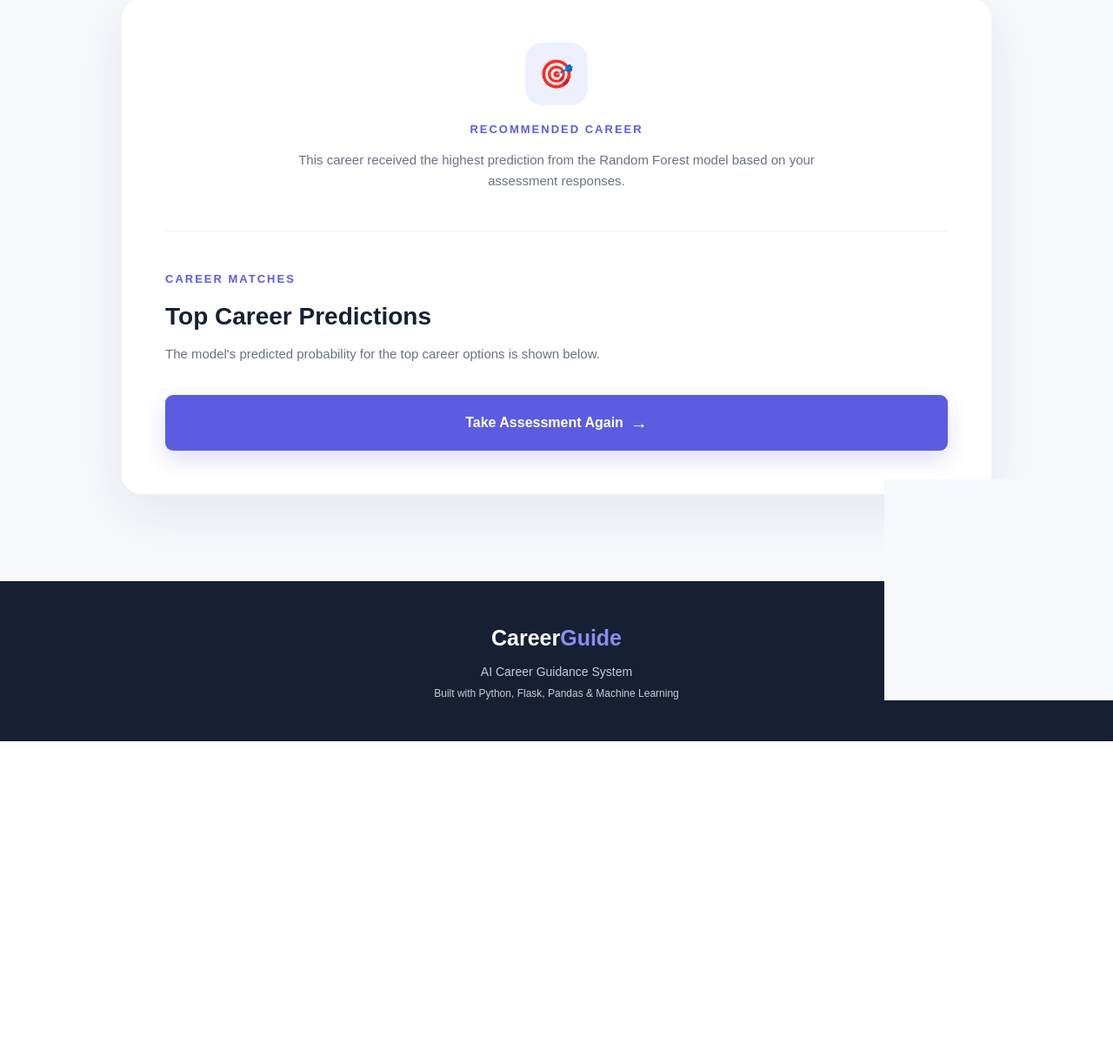
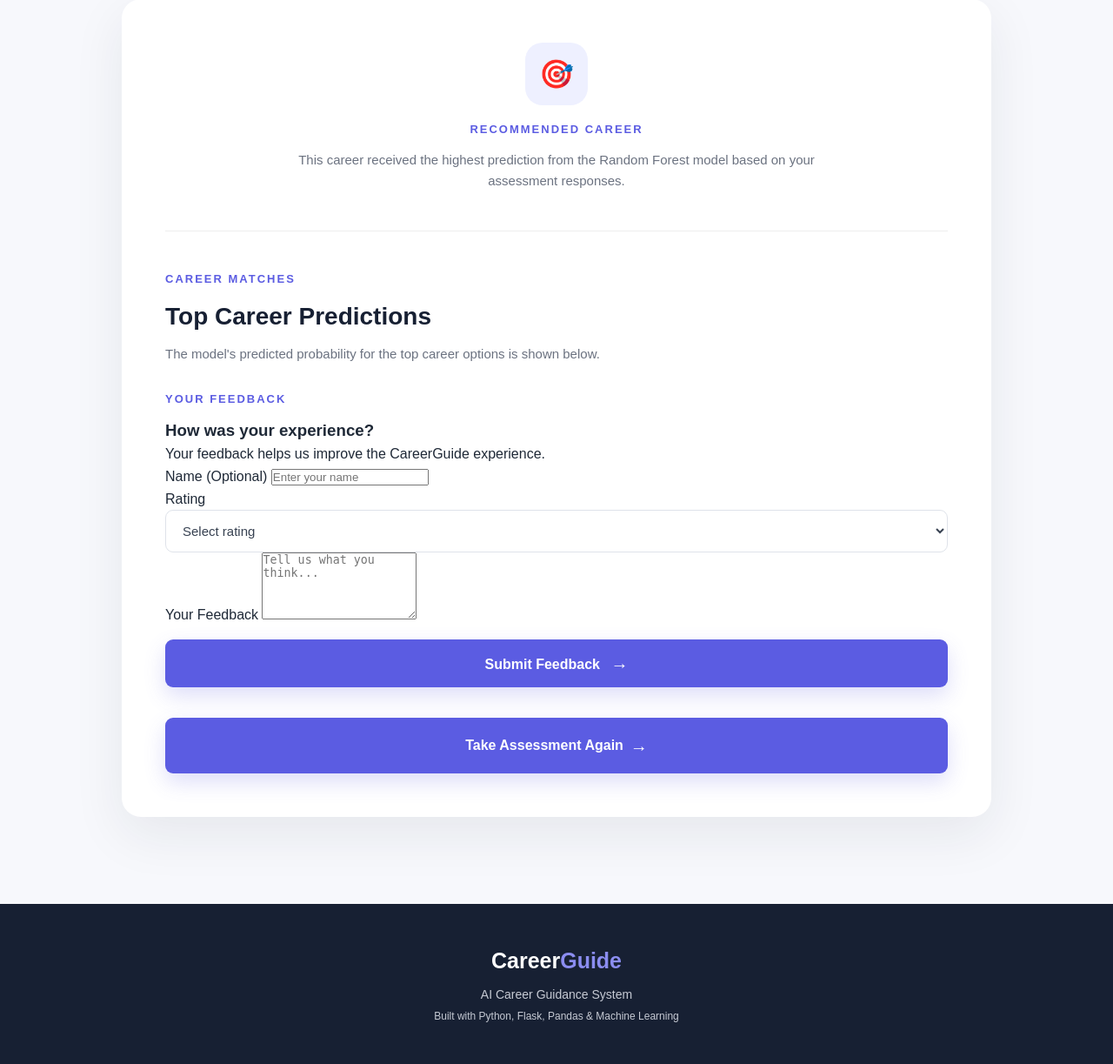
Before and after one commit to SarthakAtri/AI-CAREER-GUIDANCE-SYSTEM, a Flask app: template templates/result.html in a window 1280 px wide. Shown: the part 466-1689 px from the top of the page at 87% size. Before the commit the page ends 1318 px from the top, so only its background shows below. Run offline with Flask 3, Linux system fonts and the light colour scheme; the template is opened without the code that fills it, so the values that code supplies are empty; parts of the project's set-up code (start-up, migrations or seed data) failed here and were passed over.

Commit message:
Add feedback form

```diff
--- a/app.py
+++ b/app.py
@@ -7,11 +7,12 @@ from flask import Flask, render_template, request
 
 app = Flask(__name__)
 
-# Absolute paths so it works no matter where the server starts from
+# Absolute paths
 BASE_DIR = os.path.dirname(os.path.abspath(__file__))
 MODEL_PATH = os.path.join(BASE_DIR, "career_model.pkl")
 DB_PATH = os.path.join(BASE_DIR, "career_guidance.db")
 
+# Load trained machine learning model
 model = joblib.load(MODEL_PATH)
 
 SKILL_FIELDS = [
@@ -29,7 +30,7 @@ SKILL_FIELDS = [
 
 
 def init_db():
-    """Create the table if it doesn't exist."""
+    """Create the database table if it doesn't exist."""
     with sqlite3.connect(DB_PATH) as conn:
         conn.execute(
             """
@@ -53,6 +54,7 @@ def init_db():
         )
 
 
+# Initialize database
 init_db()
 
 
@@ -63,31 +65,48 @@ def home():
 
 @app.route("/predict", methods=["POST"])
 def predict():
+
     # Read and validate input
     try:
         branch = request.form["branch"]
-        skills = {f: int(request.form[f]) for f in SKILL_FIELDS}
+
+        skills = {
+            field: int(request.form[field])
+            for field in SKILL_FIELDS
+        }
+
     except (KeyError, ValueError):
         return "Please fill in all fields correctly.", 400
 
-    if any(v < 0 or v > 4 for v in skills.values()):
+    # Check rating range
+    if any(value < 0 or value > 4 for value in skills.values()):
         return "Ratings must be between 0 and 4.", 400
 
-    student = pd.DataFrame([{"branch": branch, **skills}])
+    # Create student dataframe
+    student = pd.DataFrame([
+        {
+            "branch": branch,
+            **skills
+        }
+    ])
 
-    # Predict career + top 5 probabilities
+    # Predict career
     prediction = model.predict(student)[0]
+
+    # Get prediction probabilities
     probabilities = model.predict_proba(student)[0]
 
+    # Sort careers by probability
     results = sorted(
         zip(model.classes_, probabilities),
         key=lambda x: x[1],
         reverse=True
     )
 
+    # Get top 5 career predictions
     top_results = results[:5]
 
-    # Show prediction result
+    # Show result page
     return render_template(
         "result.html",
         prediction=prediction,
@@ -95,6 +114,110 @@ def predict():
     )
 
 
+@app.route("/feedback", methods=["POST"])
+def feedback():
+
+    # Get feedback information
+    name = request.form.get("name", "").strip()
+    rating = request.form.get("rating", "").strip()
+    message = request.form.get("message", "").strip()
+
+    # Validate required fields
+    if not rating or not message:
+        return "Please provide a rating and feedback.", 400
+
+    # Thank-you page
+    return """
+    <!DOCTYPE html>
+    <html lang="en">
+
+    <head>
+
+        <meta charset="UTF-8">
+
+        <meta name="viewport"
+              content="width=device-width, initial-scale=1.0">
+
+        <title>Thank You</title>
+
+        <style>
+
+            body {
+                font-family: Arial, sans-serif;
+                text-align: center;
+                padding: 80px 20px;
+                background: #f8fafc;
+            }
+
+            .thank-you {
+                max-width: 600px;
+                margin: auto;
+                background: white;
+                padding: 50px 30px;
+                border-radius: 16px;
+                box-shadow: 0 10px 30px rgba(0, 0, 0, 0.08);
+            }
+
+            h1 {
+                margin-bottom: 15px;
+                font-size: 32px;
+            }
+
+            p {
+                margin-bottom: 30px;
+                color: #555;
+                font-size: 17px;
+            }
+
+            a {
+                display: inline-block;
+                text-decoration: none;
+                padding: 12px 24px;
+                border-radius: 8px;
+                background: #111;
+                color: white;
+            }
+
+            a:hover {
+                opacity: 0.9;
+            }
+
+        </style>
+
+    </head>
+
+    <body>
+
+        <div class="thank-you">
+
+            <h1>
+                Thank You! 🎉
+            </h1>
+
+            <p>
+                Your feedback has been received.
+            </p>
+
+            <a href="/">
+                Back to CareerGuide
+            </a>
+
+        </div>
+
+    </body>
+
+    </html>
+    """
+
+
 if __name__ == "__main__":
-    port = int(os.environ.get("PORT", 5001))
-    app.run(host="0.0.0.0", port=port, debug=False)
+
+    port = int(
+        os.environ.get("PORT", 5001)
+    )
+
+    app.run(
+        host="0.0.0.0",
+        port=port,
+        debug=False
+    )
--- a/templates/result.html
+++ b/templates/result.html
@@ -134,7 +134,6 @@
 
             <div class="career-result">
 
-
                 <div class="career-info">
 
                     <span class="career-title">
@@ -156,10 +155,127 @@
 
                 </div>
 
-
             </div>
 
             {% endfor %}
+
+        </div>
+
+
+        <!-- ================= FEEDBACK ================= -->
+
+        <div class="feedback-section">
+
+            <p class="section-small">
+                YOUR FEEDBACK
+            </p>
+
+            <h3>
+                How was your experience?
+            </h3>
+
+            <p class="feedback-description">
+                Your feedback helps us improve the CareerGuide
+                experience.
+            </p>
+
+
+            <form action="/feedback" method="POST"
+                  class="feedback-form">
+
+
+                <!-- NAME -->
+
+                <div class="feedback-field">
+
+                    <label for="name">
+                        Name <span>(Optional)</span>
+                    </label>
+
+                    <input
+                        type="text"
+                        id="name"
+                        name="name"
+                        placeholder="Enter your name">
+
+                </div>
+
+
+                <!-- RATING -->
+
+                <div class="feedback-field">
+
+                    <label for="rating">
+                        Rating
+                    </label>
+
+                    <select
+                        id="rating"
+                        name="rating"
+                        required>
+
+                        <option value="">
+                            Select rating
+                        </option>
+
+                        <option value="5">
+                            ⭐⭐⭐⭐⭐ Excellent
+                        </option>
+
+                        <option value="4">
+                            ⭐⭐⭐⭐ Good
+                        </option>
+
+                        <option value="3">
+                            ⭐⭐⭐ Average
+                        </option>
+
+                        <option value="2">
+                            ⭐⭐ Poor
+                        </option>
+
+                        <option value="1">
+                            ⭐ Very Poor
+                        </option>
+
+                    </select>
+
+                </div>
+
+
+                <!-- FEEDBACK -->
+
+                <div class="feedback-field">
+
+                    <label for="message">
+                        Your Feedback
+                    </label>
+
+                    <textarea
+                        id="message"
+                        name="message"
+                        rows="5"
+                        placeholder="Tell us what you think..."
+                        required></textarea>
+
+                </div>
+
+
+                <!-- SUBMIT -->
+
+                <button
+                    type="submit"
+                    class="assessment-button feedback-button">
+
+                    Submit Feedback
+
+                    <span>
+                        →
+                    </span>
+
+                </button>
+
+            </form>
 
         </div>
 
```
